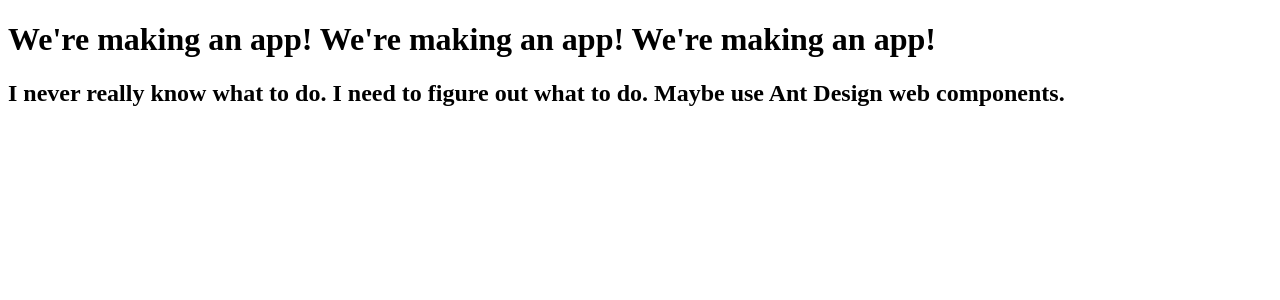
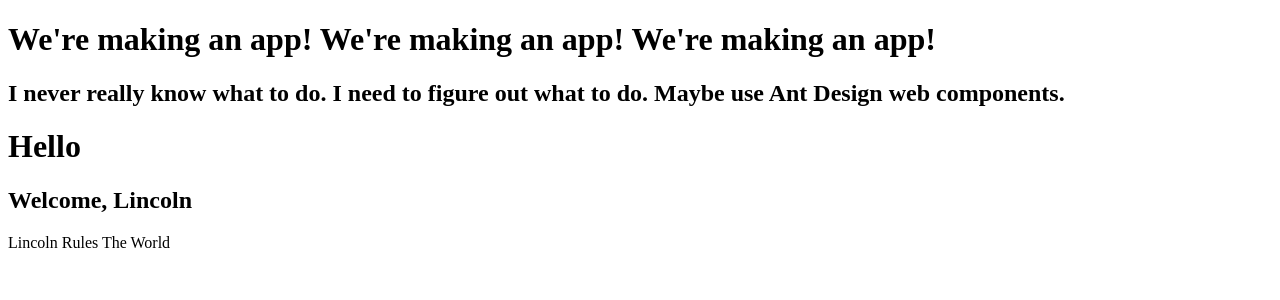
Before and after one commit to lincolnwisely/2021_lincoln, a React app: page / in a window 1280 px wide. Shown: the top 300 px of the page. Built offline with nearby package versions, Linux system fonts and the light colour scheme.

Commit message:
Get first component working

```diff
--- a/src/App.js
+++ b/src/App.js
@@ -7,7 +7,7 @@ class App extends Component {
       <div>
         <h1>We're making an app! We're making an app! We're making an app!</h1>
         <h2>I never really know what to do. I need to figure out what to do. Maybe use Ant Design web components. </h2>
-        {/* <Welcome name="Lincoln"></Welcome> */}
+        <Welcome name="Lincoln"></Welcome>
       </div>
     )
   }
--- a/src/components/Welcome/index.js
+++ b/src/components/Welcome/index.js
@@ -1,14 +1,14 @@
 import React from 'react';
 import { Button, Typography } from 'antd';
 
-function Welcome(name) {
+function Welcome(props) {
   const { Title, Text } = Typography;
-
+console.log(props.name)
   return (
     <div>
-
-    <Title level={2}>Welcome, {name}</Title>
-    <Text type="secondary">Lincoln Rules The World</Text>
+      <h1>Hello</h1>
+      <Title level={2}>Welcome, {props.name}</Title>
+    <Text type="secondary"> {props.name} Rules The World</Text>
     </div>
   );
 
```
